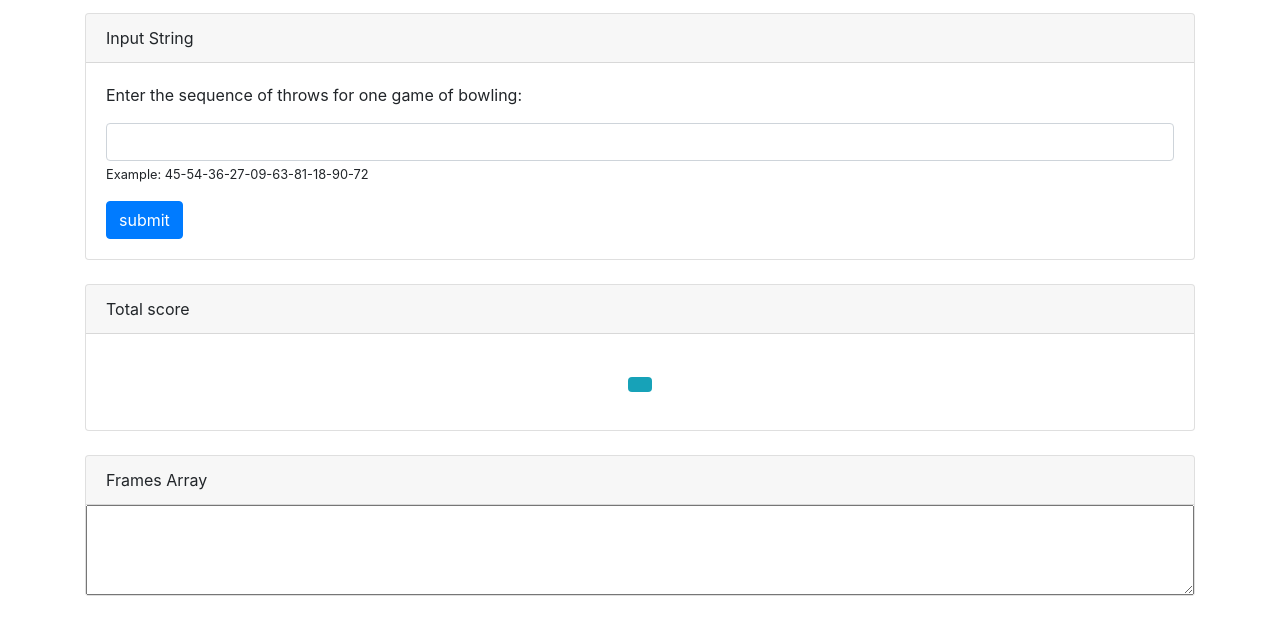
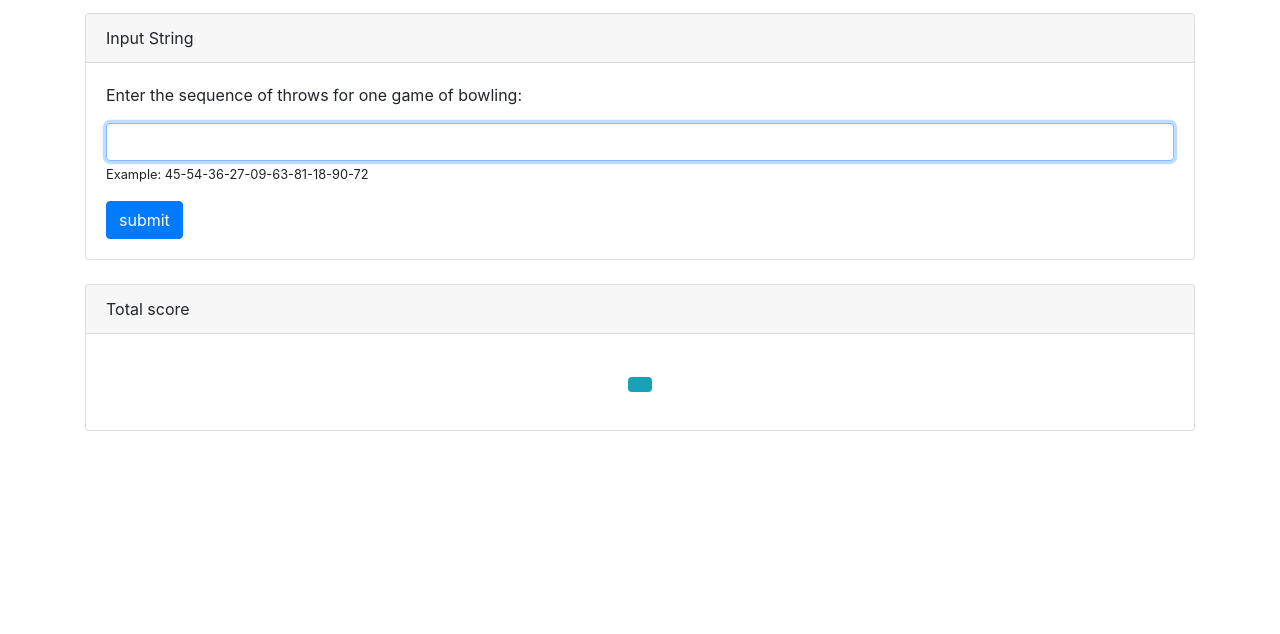
Before and after one commit to IanWalston/bowling-score-calculator, a plain HTML site: page index.html in a window 1280 px wide. Shown: the part 70-704 px from the top of the page. Drawn offline with nearby package versions, Linux system fonts and the light colour scheme.

Commit message:
removed array display

```diff
--- a/calc.js
+++ b/calc.js
@@ -67,7 +67,7 @@ const calculateScore = frames => {
                 //if the next throw exists, add that
                 if (nextThrow) {
                     frame.bonusTotal += nextThrow === "X" ? 10 : parseInt(nextThrow)
-                    //otherwise, add the first throw of the next frame
+                //otherwise, add the first throw of the next frame
                 } else {
                     nextFrameFirstThrow = framesObjectArray[parseInt(i) + 1].throws[0]
                     frame.bonusTotal += nextFrameFirstThrow === "X" ? 10 : parseInt(nextFrameFirstThrow)
@@ -78,7 +78,7 @@ const calculateScore = frames => {
     //total up the in frame total and bonus total of each frame to get total score for the game
     framesObjectArray.forEach(frame => totalScore += frame.inFrameTotal + frame.bonusTotal)
 
-    $("#arrayDisplay").val(JSON.stringify(framesObjectArray, true, 2))
+    console.log(framesObjectArray)
 
     return totalScore
 }
@@ -87,5 +87,6 @@ $("#sequence").val(scoreSequence)
 
 $("#scoreDisplay").html(calculateScore(scoreSequence))
 
+
 if (!scoreSequence)
     $('<p class="text-muted" />').html("The calculated total score for the game will be displayed here when you submit the card above.")
--- a/index.html
+++ b/index.html
@@ -42,7 +42,7 @@
                         <p>Enter the sequence of throws for one game of bowling:</p>
                         <form>
                             <div class='form-group'>
-                                <input id='sequence' name='sequence' class='form-control' required />
+                                <input id='sequence' name='sequence' class='form-control' required autofocus />
                                 <small>Example: 45-54-36-27-09-63-81-18-90-72</small>
                             </div>
                             <button class='btn btn-primary'>submit</button>
@@ -67,16 +67,6 @@
                 </div>
             </div>
         </div>
-        <div class='row mt-4'>
-            <div class='col'>
-                <div class='card'>
-                    <div class='card-header'>
-                        Frames Array
-                    </div>
-                    <textarea class='card-body' id='arrayDisplay'></textarea>
-                </div>
-            </div>
-        </div>
     </div>
 
     <!-- application code -->
```
Also changed, not shown: 1 other file.
